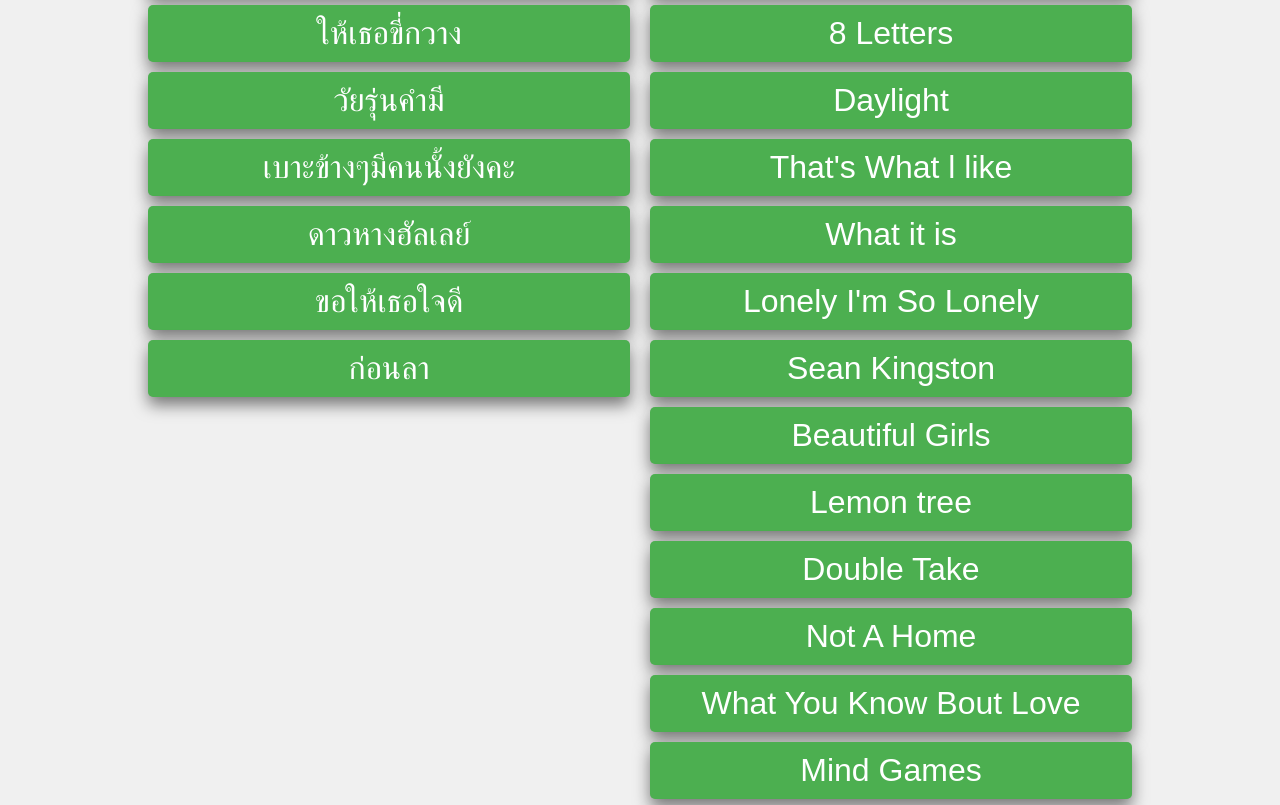
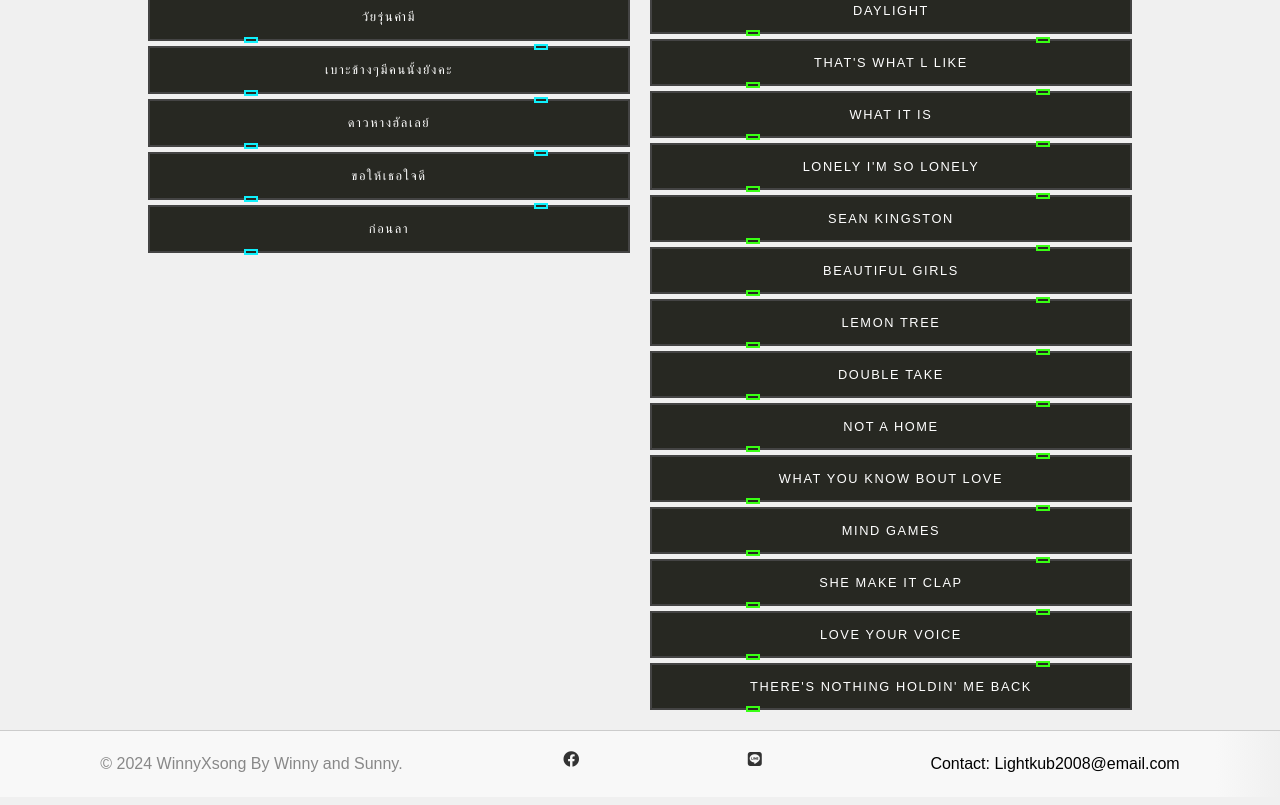
Before and after one commit to WinnyXgithub/WinnyXgithub.github.io, a plain HTML site: page index.html in a window 1280 px wide. Shown: the part 495-1300 px from the top of the page. Drawn offline with Linux system fonts and the light colour scheme.

Commit message:
Update style.css

```diff
--- a/style.css
+++ b/style.css
@@ -28,23 +28,107 @@
 }
 
 button {
-    font-size: 2em;
-    background-color: #4CAF50;
-    color: white;
-    padding: 10px 15px;
+    position: relative;
+    background: #444;
+    color: #fff;
+    text-decoration: none;
+    text-transform: uppercase;
     border: none;
-    border-radius: 5px;
-    cursor: pointer;
-    margin-bottom: 10px;
+    letter-spacing: 0.1rem;
+    font-size: 0.8rem;
+    padding: 1rem 3rem;
+    transition: 0.2s;
     width: 100%;
-    transition: background-color 0.3s ease;
-    box-shadow: 0 8px 16px rgba(0, 0, 0, 0.5);
+    text-align: center;
+    margin-top: 5px;
 }
 
 button:hover {
-    background-color: #45a049;
-    box-shadow: 0 8px 16px rgba(0, 0, 0, 0.2);
+    letter-spacing: 0.2rem;
+    padding: 1.1rem 3.1rem;
+    background: var(--clr);
+    color: var(--clr);
+    box-shadow: 0 0 35px var(--clr);
+    animation: box 3s infinite;
+  }
+
+  button::before {
+    content: "";
+    position: absolute;
+    inset: 2px;
+    background: #272822;
+  }
+
+  button span {
+    position: relative;
+    z-index: 1;
+  }
+  button i {
+    position: absolute;
+    inset: 0;
+    display: block;
+  }
+
+  button i::before {
+    content: "";
+    position: absolute;
+    width: 10px;
+    height: 2px;
+    left: 80%;
+    top: -2px;
+    border: 2px solid var(--clr);
+    background: #272822;
+    transition: 0.2s;
+  }
+
+  button:hover i::before {
+    width: 15px;
+    left: 20%;
+    animation: move 3s infinite;
+  }
+
+  button i::after {
+    content: "";
+    position: absolute;
+    width: 10px;
+    height: 2px;
+    left: 20%;
+    bottom: -2px;
+    border: 2px solid var(--clr);
+    background: #272822;
+    transition: 0.2s;
+  }
+
+  button:hover i::after {
+    width: 15px;
+    left: 80%;
+    animation: move 3s infinite;
+  }
+
+  @keyframes move {
+    0% {
+      transform: translateX(0);
+    }
+    50% {
+      transform: translateX(5px);
+    }
+    100% {
+      transform: translateX(0);
+    }
+  }
+
+  @keyframes box {
+    0% {
+      box-shadow: #27272c;
+    }
+    50% {
+      box-shadow: 0 0 25px var(--clr);
+    }
+    100% {
+      box-shadow: #27272c;
+    }
 }
+
 
 button.playing {
     background-color: #e74c3c;
@@ -65,8 +149,54 @@
     width: 80%;
     margin: 0 auto;
     display: block;
-    margin-left: 10em;
 }
+
+footer {
+    display: flex;
+    justify-content: space-around;
+    align-items: center;
+    border-top: 1px solid #ccc;
+    background: linear-gradient(to right, #f8f8f8, #f8f8f8 95%, rgba(248, 248, 248, 0));
+    padding: 20px;
+    flex-wrap: wrap;
+    box-shadow: 0 0 35px var(--clr);
+  }
+
+  footer a {
+    text-decoration: none;
+    color: #333;
+    display: flex;
+    align-items: center;
+    margin-bottom: 10px;
+  }
+
+  footer a:hover {
+    text-decoration: underline;
+  }
+
+  footer p {
+    margin: 0;
+  }
+
+  footer p:first-child {
+    color: #888;
+  }
+
+  footer i {
+    margin-right: 8px;
+  }
+
+  @media (max-width: 600px) {
+    footer {
+      flex-direction: column;
+      text-align: center;
+    }
+
+    footer a {
+      margin-bottom: 5px;
+    }
+  }
+
 
 @keyframes pulse {
     0% {
```
